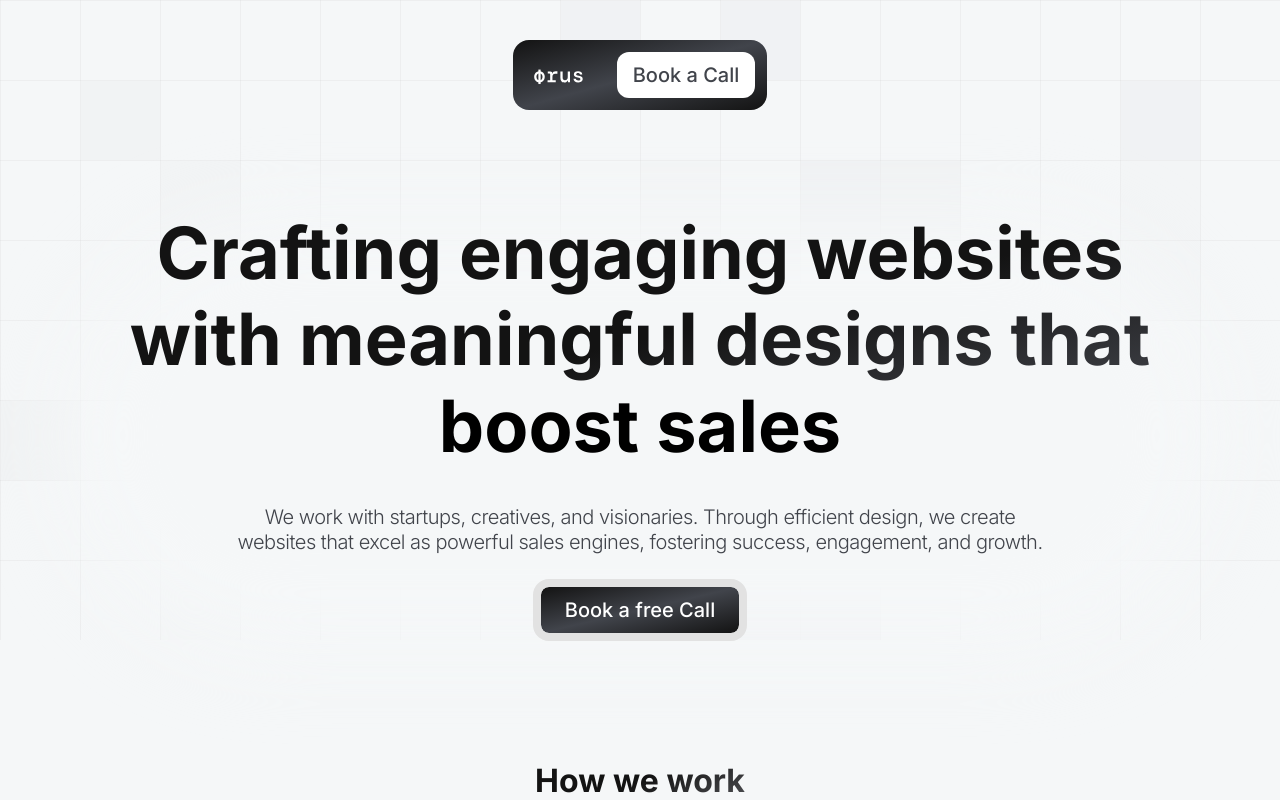
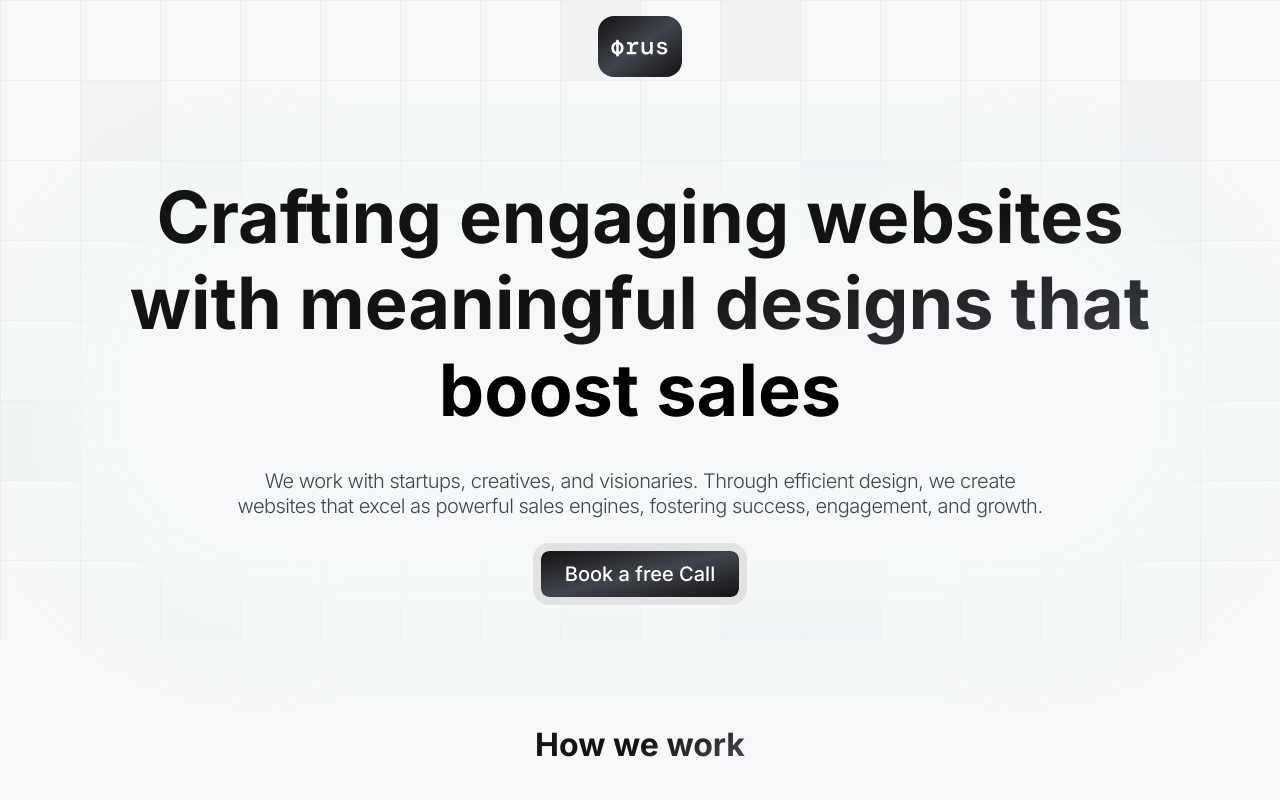
Before and after one commit to kmr-sahil/kmr-designs, a Next.js app: page / in a window 1280 px wide. Shown: the top 800 px of the page. Built offline with nearby package versions, Linux system fonts and the light colour scheme.

Commit message:
nav done

```diff
--- a/src/app/page.js
+++ b/src/app/page.js
@@ -19,6 +19,7 @@ function page() {
         <GridBackground />
       </div>
       <Navbar />
+      <div className="h-[50px]"></div>
 
       <section className="relative flex flex-col justify-center items-center gap-[2rem] z-10 py-[0rem]">
         <div className="absolute top-[1rem] w-[100%] h-[100%] bg-[#F5F7F8] rounded-full blur-2xl -z-10 "></div>
--- a/src/components/Background.jsx
+++ b/src/components/Background.jsx
@@ -80,7 +80,7 @@ export function GridBackground({
     <div className={cn("relative w-full", className)} {...props}>
       <div
         ref={containerRef}
-        className="absolute inset-0 md:h-[40rem] h-[10rem] overflow-hidden"
+        className="absolute inset-0 md:h-[40rem] h-[40rem] overflow-hidden"
       >
         <svg className="w-full h-full">
           <rect width="100%" height="100%" fill="url(#grid-pattern)" />
--- a/src/components/Navbar.jsx
+++ b/src/components/Navbar.jsx
@@ -1,15 +1,53 @@
+"use client";
 import React from "react";
 import Image from "next/image";
 import Link from "next/link";
+import { motion, AnimatePresence, useScroll, useMotionValueEvent } from "framer-motion";
 
 function Navbar() {
+  const { scrollY } = useScroll();
+  const [showBookCall, setShowBookCall] = React.useState(false);
+
+  useMotionValueEvent(scrollY, "change", (latest) => {
+    // Adjust this value based on your hero section height
+    const heroSectionHeight = 500;
+    setShowBookCall(latest > heroSectionHeight);
+  });
+
   return (
-    <nav className="flex justify-center items-center gap-[2rem] mt-[1rem] rounded-[16px] px-[0.75rem] py-[0.75rem] bg-gradient-to-br from-[#131313] via-[#41444B] to-[#131313]">
-      <Image src={"/orus.svg"} width={60} height={20} alt="logo" className="pl-[0.5rem]" />
+    <nav className="fixed top-0 left-0 right-0 flex justify-center z-50">
+      <motion.div
+        className="overflow-hidden flex items-center justify-center gap-4 mt-4 rounded-[1rem] px-[0.75rem] py-[0.9rem] bg-gradient-to-br from-[#131313] via-[#41444B] to-[#131313]"
+        initial={{ y: -100 }}
+        animate={{ y: 0 }}
+        transition={{ type: "spring", stiffness: 100, damping: 20 }}
+      >
+        <Image
+          src="/orus.svg"
+          width={60}
+          height={20}
+          alt="logo"
+          className="w-auto h-8"
+        />
 
-      <Link href={"facebook.com"} className="px-[1rem] py-[0.5rem] rounded-[12px] text-[1rem] md:text-[1.25rem] text-center bg-white font-medium">
-        Book a Call
-      </Link>
+        <AnimatePresence>
+          {showBookCall && (
+            <motion.div
+              initial={{ width: 0 }}
+              animate={{ width: "auto", opacity: 1 }}
+              exit={{ width: 0 }}
+              transition={{ duration: 0.2 }}
+            >
+              <Link
+                href="facebook.com"
+                className="px-[1rem] py-[0.5rem] rounded-[12px] text-[1rem] md:text-[1.25rem] text-center bg-white font-medium whitespace-nowrap"
+              >
+                Book a Call
+              </Link>
+            </motion.div>
+          )}
+        </AnimatePresence>
+      </motion.div>
     </nav>
   );
 }
```
